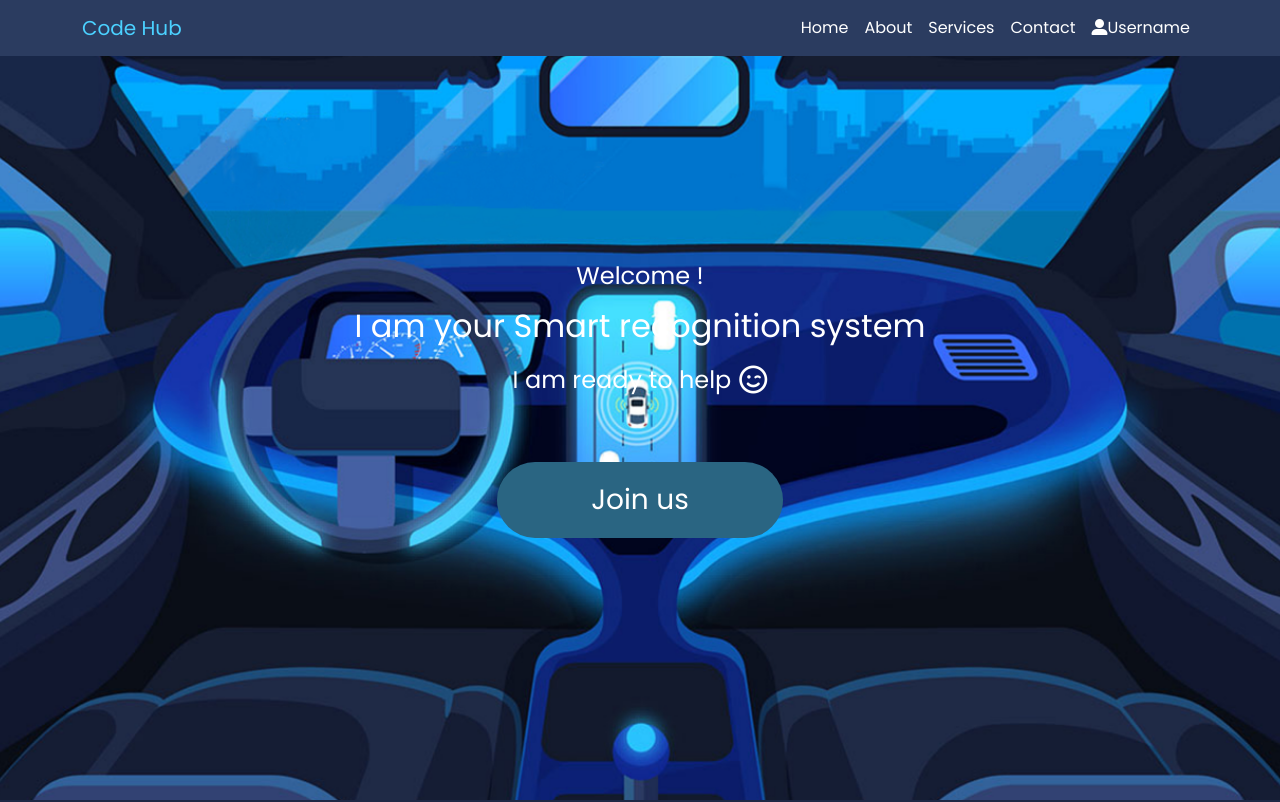
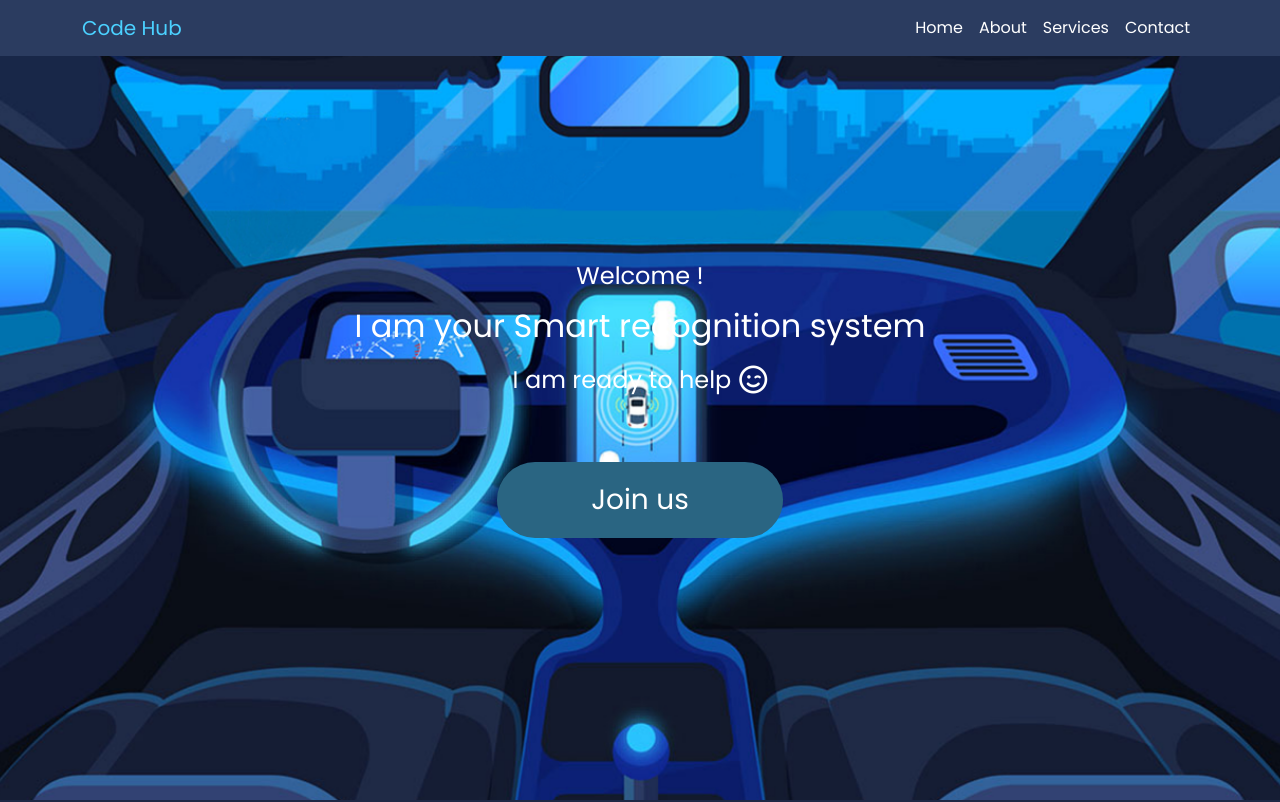
Before and after one commit to MohamedTarek20196046/graduation, a React (Create React App) app: page / in a window 1280 px wide. Shown: the top 802 px of the page. Built offline with nearby package versions, Linux system fonts and the light colour scheme.

Commit message:
home modifications

```diff
--- a/src/Components/Home/Home.jsx
+++ b/src/Components/Home/Home.jsx
@@ -4,9 +4,10 @@ import styles from './Home.module.css'
 import About from '../About/About'
 import Service from '../Service/Service'
 import Contacts from '../Contacts/Contacts'
-
+import Navbar from '../Navbar/Navbar'
 
 export default function Home() {
+
   const [model, setModel] = useState(false)
   let [logincolor, setLoginColor] = useState(`${styles.loginBtn}`)
   let [registercolor, setRegisterColor] = useState(``)
@@ -28,6 +29,10 @@ export default function Home() {
   const [userName, setUserName]=useState('')
   const [userPass, setUserPassword]=useState('')
   const [LoginStatus, setLoginStatus]=useState('')
+
+
+   {/* states for navbar */ }
+   const [viewProfile, setviewProfile]=useState('d-none')
 
   const toggleModel = () => {
     setModel(!model)
@@ -56,6 +61,7 @@ export default function Home() {
             setModel(false)
             setloggedBtn("")
             setSignBtn("d-none")
+            setviewProfile("")
             setLoginStatus(response.data[0].name)
 
           }
@@ -74,6 +80,8 @@ export default function Home() {
           setModel(false)
           setloggedBtn("")
           setSignBtn("d-none")
+          setviewProfile("")
+          setLoginStatus(NameReg)
           console.log(NameReg);
           console.log(passwordReg);
           console.log(EmailReg);
@@ -129,6 +137,7 @@ export default function Home() {
 
 
   return <>
+  <Navbar type={LoginStatus} view ={viewProfile}/>
     <header id="Home" className="container-fluid d-flex justify-content-center align-items-center">
       <div className="header-content text-center text-white p-3">
         <h4>Welcome !</h4>
--- a/src/Components/Layout/Layout.jsx
+++ b/src/Components/Layout/Layout.jsx
@@ -6,7 +6,7 @@ import Navbar from '../Navbar/Navbar'
 export default function Layout() {
   return (
     <>
-    <Navbar/>
+
     <Outlet></Outlet>
     <Footer/>
     </>
--- a/src/Components/Navbar/Navbar.jsx
+++ b/src/Components/Navbar/Navbar.jsx
@@ -2,12 +2,13 @@ import React from 'react'
 import style from './Navbar.module.css'
 import { useState } from 'react'
 import { Link } from 'react-router-dom'
-export default function Navbar() {
+
+export default function Navbar(props) {
+         let temp = props.type
+    return (
+        <>
 
 
-
-    return (
-        <>
             <nav className={`${style.navbarBg} navbar navbar-expand-lg fixed-top`}>
                 <div className="container">
                     <Link className={`navbar-brand ${style.logo}`} to="/Home">Code Hub</Link>
@@ -39,9 +40,9 @@ export default function Navbar() {
                                 <a className="nav-link text-white" aria-current="page" href="#contact">Contact</a>
                             </li>
                             <li className="nav-item">
-                                <Link className={`nav-link text-white`} aria-current="page" to="/profile">
+                                <Link className={`nav-link text-white ${props.view}`} aria-current="page" to="/profile">
                                     <i className="fa-solid fa-user-large"></i>
-                                    Username
+                                    {temp}
                                 </Link>
                             </li>
 
@@ -51,6 +52,8 @@ export default function Navbar() {
                 </div>
             </nav>
 
+
+
         </>
     )
 }
--- a/src/Components/Profile/Profile.jsx
+++ b/src/Components/Profile/Profile.jsx
@@ -2,9 +2,11 @@ import React from 'react'
 import styles from './Profile.module.css'
 import cross from '../images/cross2.jpg'
 import hasbik from '../images/CM229-2.jpg'
+import Navbar from '../Navbar/Navbar'
 export default function Profile() {
   return (
     <>
+    <Navbar />
      <section className={`container p-5 my-3 ${styles.profile}`}>
         <h3 className="text-center text-white mb-4">My Profile</h3>
         <div className={`row p-4 ${styles.userProf}`}>
```
